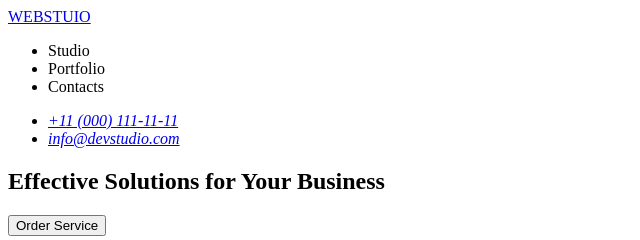
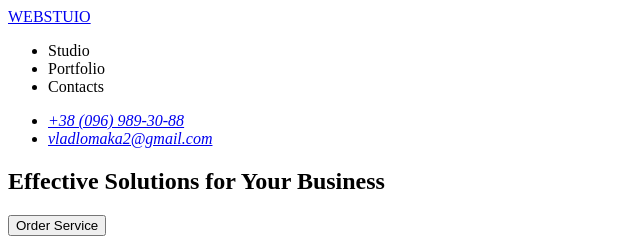
Before and after one commit to LomakaVladyslav/goit-markup-hw-01.1, a plain HTML site: page index.html in a window 1280 px wide. Shown: the top 240 px of the page, 0-640 px from the left. Drawn offline with Linux system fonts and the light colour scheme.

Commit message:
change address

```diff
--- a/index.html
+++ b/index.html
@@ -17,8 +17,8 @@
       </nav>
       <address>
         <ul>
-          <li><a href="tel:+110001111111">+11 (000) 111-11-11</a></li>
-          <li><a href="mailto:info@devstudio.com">info@devstudio.com</a></li>
+          <li><a href="tel:+380969893088">+38 (096) 989-30-88</a></li>
+          <li><a href="mailto:info@devstudio.com">vladlomaka2@gmail.com</a></li>
         </ul>
       </address>
     </header>
```
